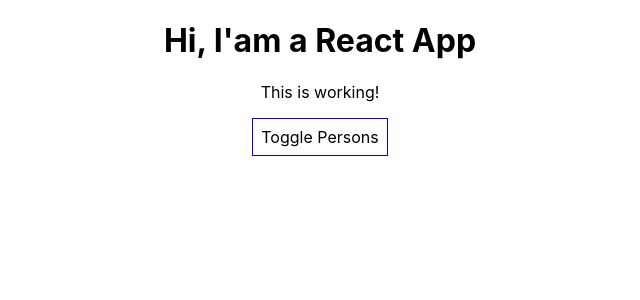
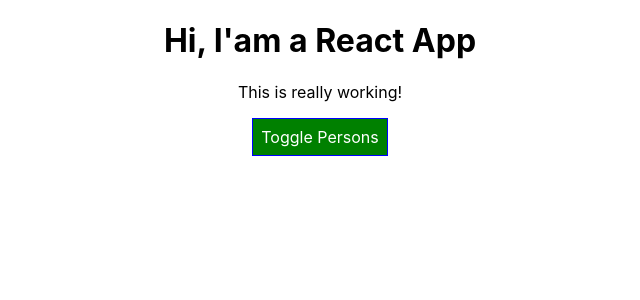
Before and after one commit to brijy890/React-app, a React (Create React App) app: page / in a window 1280 px wide. Shown: the top 300 px of the page, without its empty margins (320-960 px from the left). Built offline with nearby package versions, Linux system fonts and the light colour scheme.

Commit message:
section 5

```diff
--- a/package.json
+++ b/package.json
@@ -3,6 +3,7 @@
   "version": "0.1.0",
   "private": true,
   "dependencies": {
+    "radium": "^0.25.1",
     "react": "^16.7.0",
     "react-dom": "^16.7.0",
     "react-scripts": "2.1.2"
--- a/src/App.css
+++ b/src/App.css
@@ -1,3 +1,11 @@
 .App {
   text-align: center;
 }
+
+.red {
+  color: red;
+}
+
+.bold {
+  font-weight: bold;
+}
--- a/src/App.js
+++ b/src/App.js
@@ -45,7 +45,8 @@ class App extends Component {
   render() {
 
     const style = {
-      backgroundColor: 'white',
+      backgroundColor: 'green',
+      color: 'white',
       font: 'inherit',
       border: '1px solid blue',
       padding: '8px',
@@ -69,12 +70,27 @@ class App extends Component {
           }
           </div>
       );
+
+      style.backgroundColor = 'red';
+      style[':hover'] = {
+        backgroundColor: 'salmon',
+        color: 'black'
+      }
+    }
+
+    const classess = [];
+    if(this.state.persons.length <= 2) {
+      classess.push('red');
+    }
+
+    if(this.state.persons.length <= 1) {
+      classess.push('bold');
     }
 
     return (
         <div className="App">
           <h1>Hi, I'am a React App</h1>
-        <p>This is working!</p>
+          <p className={classess.join(' ')}>This is really working!</p>
           <button
           style={style}
           onClick={this.togglePersonsHandler}>
```
Also changed, not shown: 1 other file (tests, documents, lock files or other folders). Lines whose indentation alone changed are shown as unchanged.
